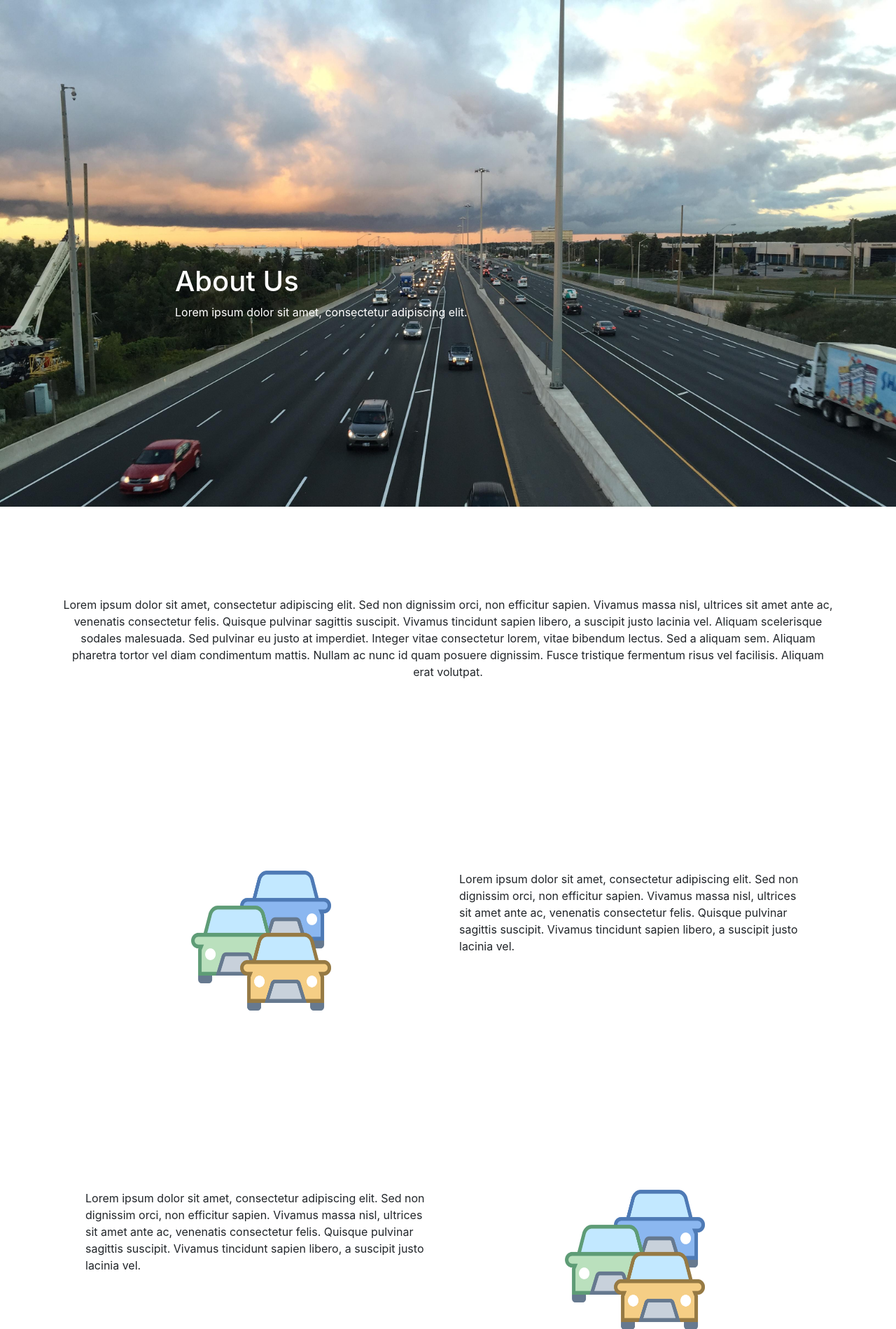
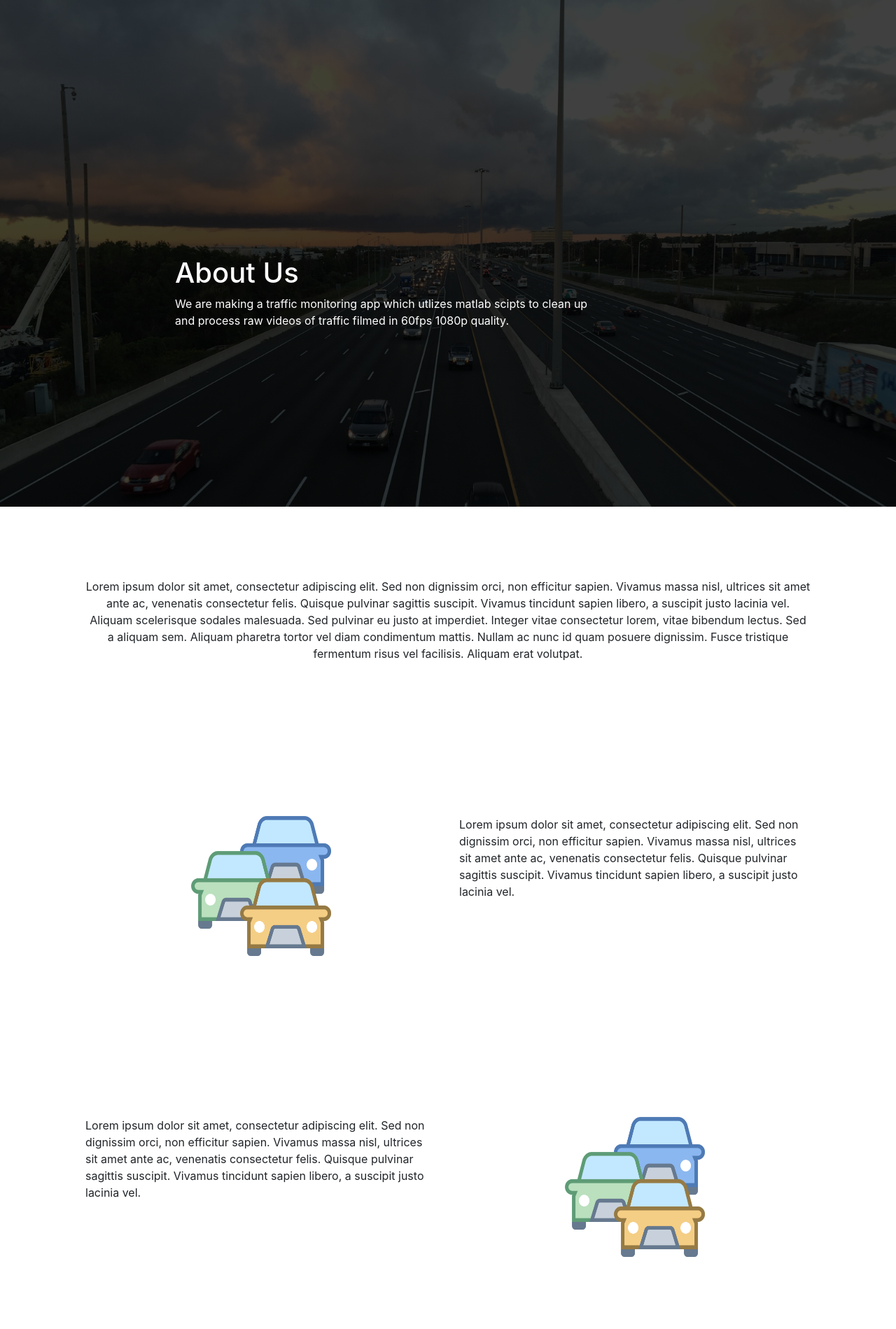
Before and after one commit to SarvathSharma/Smart-Traffic-Control-System, a Flask app: page /aboutus in a window 1280 px wide. Shown: the part 76-1975 px from the top of the page at 70% size. After the commit the page ends 1872 px from the top, so only its background shows below. Run offline with Flask 2, Linux system fonts and the light colour scheme; some libraries are stand-ins or nearby versions.

Commit message:
fixed some css

```diff
--- a/static/styles/aboutus.css
+++ b/static/styles/aboutus.css
@@ -1,13 +1,12 @@
 .intro-card {
   color: white;
-  background-image: url(/static/pictures/traffic.jpg);
+  background-image: linear-gradient(rgba(0, 0, 0, .75), rgba(0, 0, 0, .75)), url(/static/pictures/traffic.jpg);
   background-size: cover;
   height: calc(100vh - 76px);
   width: 100vw;
   display: flex;
   padding-top: 128px;
 }
-
 
 .heading-text {
   width: calc(200% / 3);
@@ -23,7 +22,7 @@
 
 .centered-text {
   text-align: center;
-  padding: 128px 0;
+  padding: 102px 32px;
   max-width: 1100px;
   margin: 0 auto;
 }
@@ -35,7 +34,7 @@
     grid-template-areas:
     " Image "
     " Description " ;
-    padding: 128px 32px;
+    padding: 102px 32px;
     grid-row-gap: 32px;
 }
 
@@ -48,7 +47,7 @@
         grid-template-rows: auto;
         grid-template-areas:
         " Image Description " ;
-        padding: 128px 32px;
+        padding: 102px 32px;
         grid-column-gap: 32px;
     }
 }
@@ -60,7 +59,7 @@
     grid-template-areas:
     " Image "
     " Description " ;
-    padding: 128px 32px;
+    padding: 102px 32px;
     grid-row-gap: 32px;
 }
 
--- a/templates/aboutus.html
+++ b/templates/aboutus.html
@@ -6,7 +6,8 @@
         About Us
       </h1>
       <p>
-        Lorem ipsum dolor sit amet, consectetur adipiscing elit.
+        We are making a traffic monitoring app which utlizes matlab scipts to clean up
+        and process raw videos of traffic filmed in 60fps 1080p quality.
       </p>
     </div>
   </div>
```
